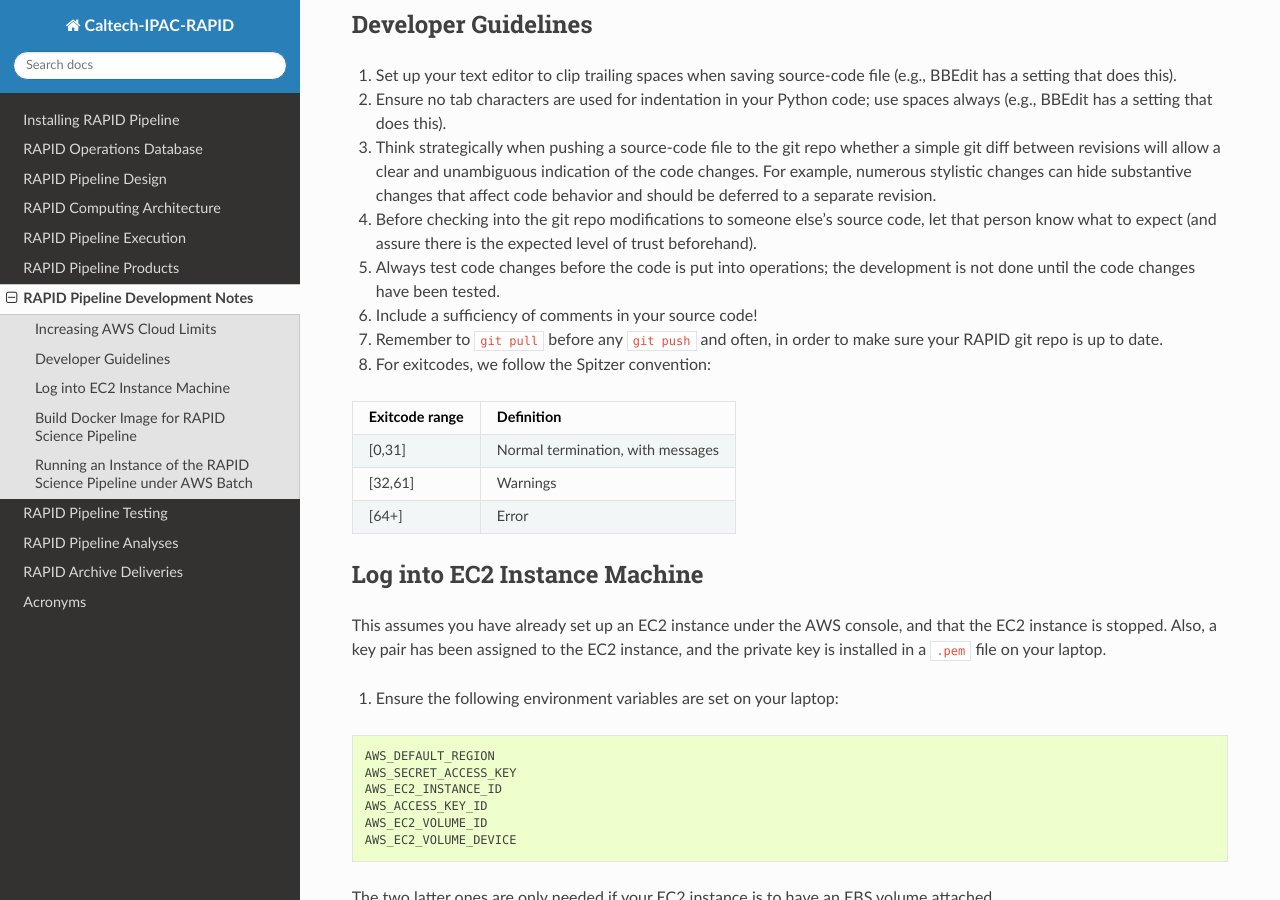
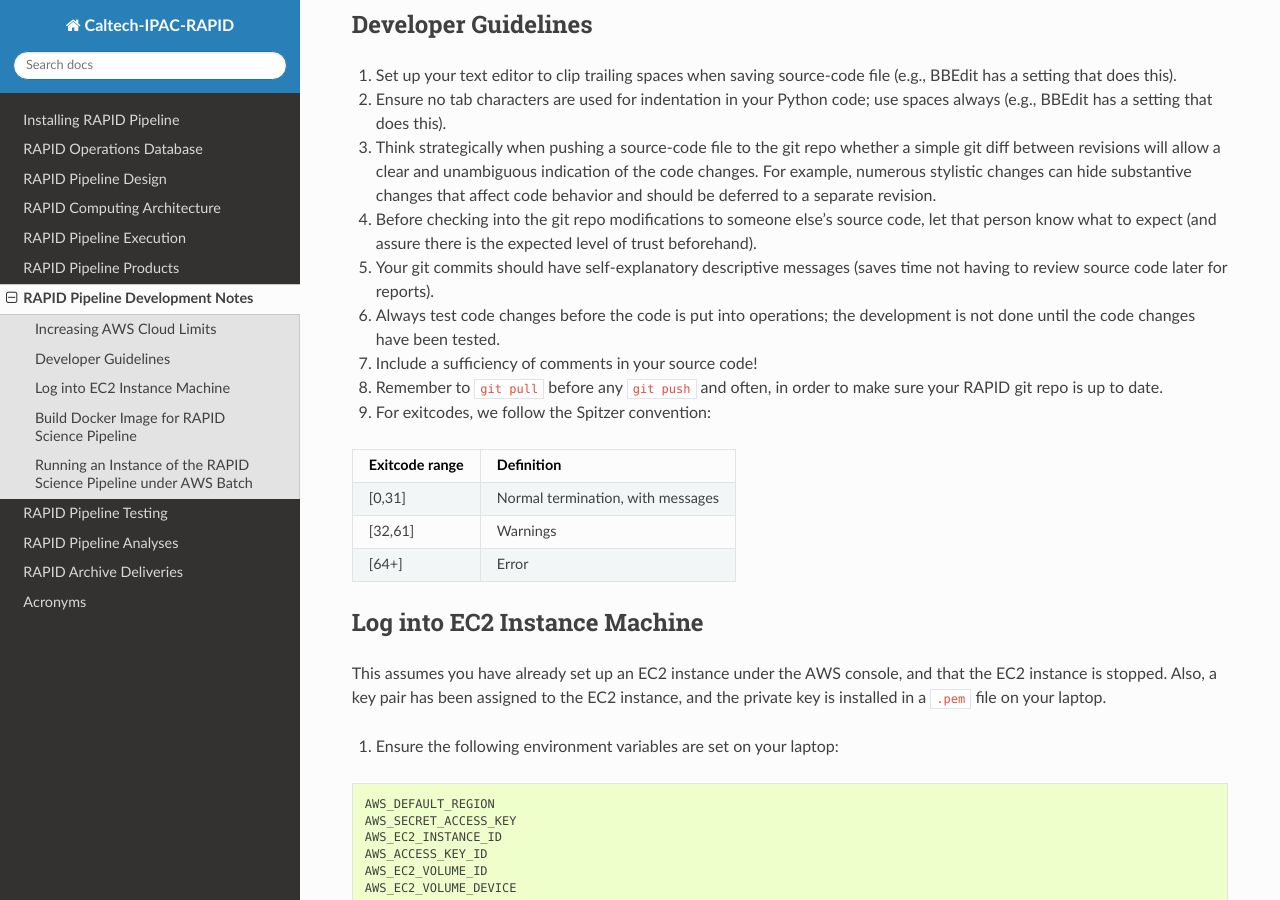
Before and after one commit to Caltech-IPAC/rapid, a Sphinx documentation site: the page built from docs/source/dev/notes.rst, in a window 1280 px wide and 900 px high, scrolled down 376 px. Built offline with Sphinx 7.4.7 and the Read the Docs theme 3.1.0, drawn with Linux system fonts in a browser that asks for light colours.

Commit message:
Added to developer guidelines: Your git commits should have self-explanatory descriptive messages (saves time not having to review source code later for reports).

```diff
--- a/docs/source/dev/notes.rst
+++ b/docs/source/dev/notes.rst
@@ -28,6 +28,8 @@ Developer Guidelines
 
 #. Before checking into the git repo modifications to someone else's source code,
    let that person know what to expect (and assure there is the expected level of trust beforehand).
+
+#. Your git commits should have self-explanatory descriptive messages (saves time not having to review source code later for reports).
 
 #. Always test code changes before the code is put into operations; the development is not done until
    the code changes have been tested.
```
